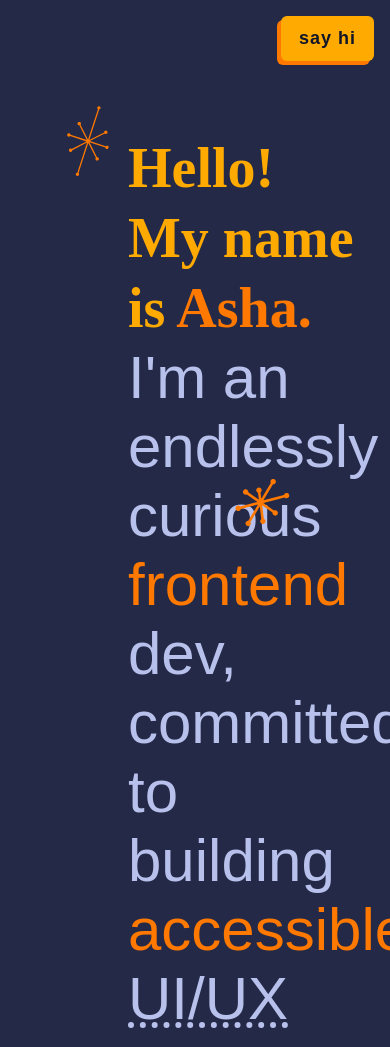
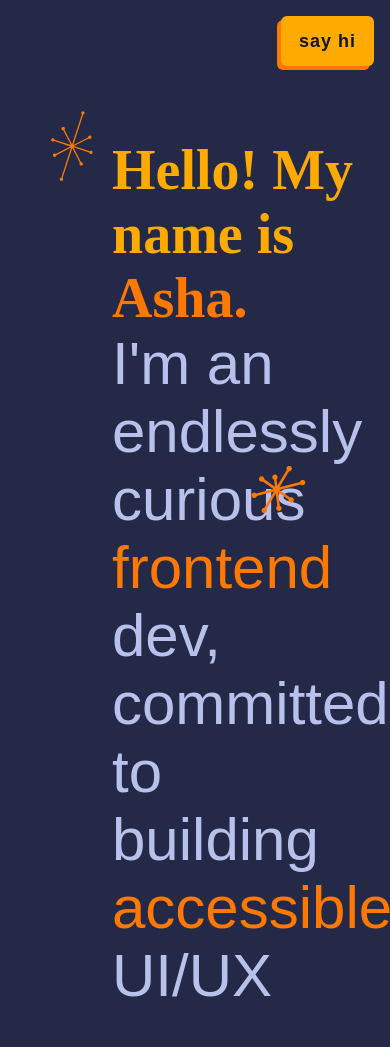
Before and after one commit to aafmisra/aafmisra.github.io, an Astro site: page / in a window 390 px wide. Shown: the top 1047 px of the page. Built offline with nearby package versions, Linux system fonts and the light colour scheme; Astro itself is replaced by a stand-in of ours; a web font is replaced by a local one.

Commit message:
resets and mobile additions

```diff
--- a/src/styles/global.css
+++ b/src/styles/global.css
@@ -48,9 +48,19 @@ footer {
 }
 
 /* Resets */
+*, *::before, *::after {
+  box-sizing: border-box;
+}
+
 ul {
   list-style: none;
 }
+
+* {
+  line-height: calc(1em + 0.5rem); /* tysm Josh Comeau */
+}
+
+/* Styled components */
 a {
   color: var(--highlight-color-);
   font-weight: 600;
@@ -59,7 +69,6 @@ a:not(.button-link):hover {
   color: var(--highlight-color);
 }
 
-/* Styled components */
 a.button-link {
   height: min-content;
   text-decoration: none;
@@ -79,10 +88,12 @@ a.button-link:hover {
   box-shadow: 0 0 0 0 var(--highlight-color-);
 }
 
+/* General elements */
 h1, h2, h3 {
   font-family: "DynaPuff", sans-serif;
   font-weight: 600;
   color: var(--main-color-);
+  text-wrap: balance;
 }
 h1 {
   font-size: var(--px-to-rem-32);
@@ -101,7 +112,11 @@ h1 > span {
 
 p {
   max-width: 80ch;
-  line-height: 1.25;
+  text-wrap: pretty;
+}
+
+abbr {
+  text-decoration: none;
 }
 
 /* Utilities */
@@ -118,3 +133,14 @@ p {
   color: transparent;
   width: 1px;
 }
+
+/* Mobile mode */
+@media (max-width: 789px) {
+  main {
+    padding: 1rem;
+  }
+
+  p {
+    max-width: 100%;
+  }
+}
```
